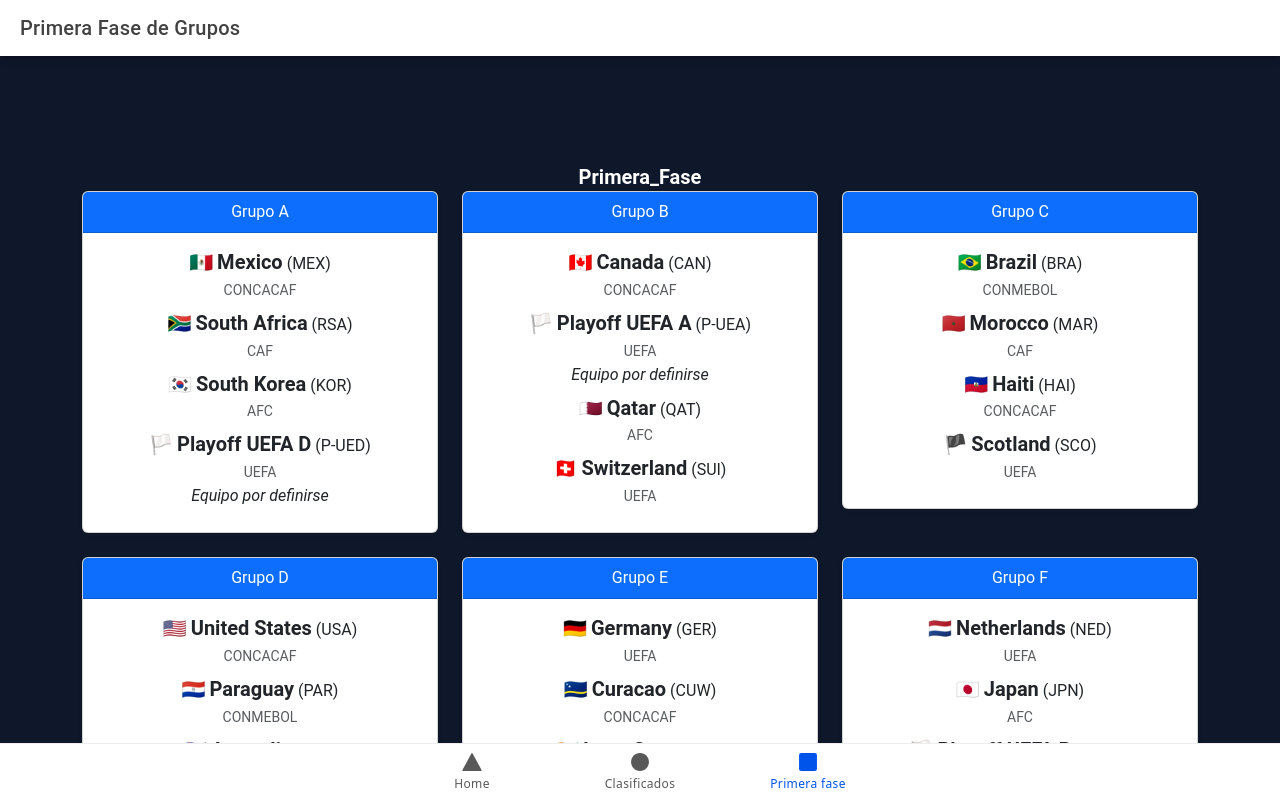
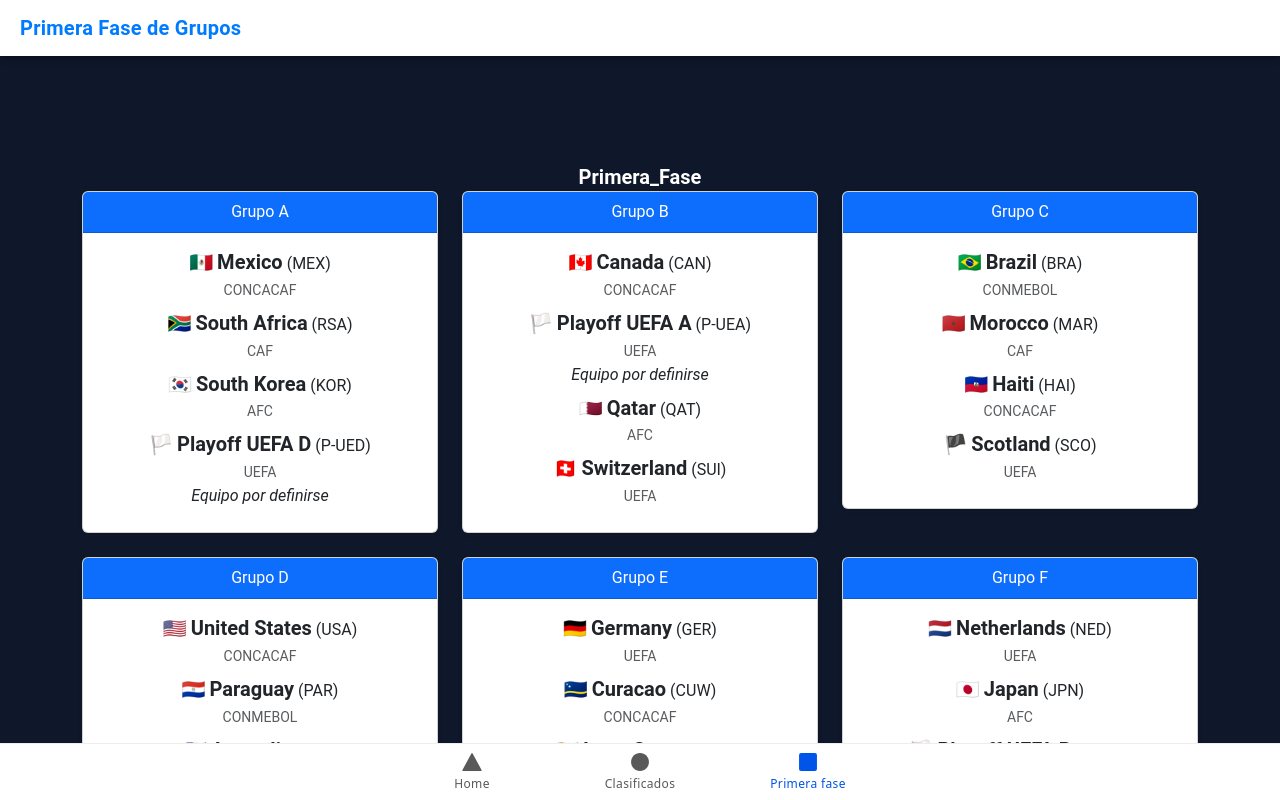
Before and after one commit to moleculax/fifaproapp, a React (Vite) app: page /primerafase in a window 1280 px wide. Built offline with nearby package versions, Linux system fonts and the light colour scheme.

Commit message:
fifaproapp revision

```diff
--- a/src/components/PrimeraFase.tsx
+++ b/src/components/PrimeraFase.tsx
@@ -1,7 +1,7 @@
 import { IonContent, IonHeader, IonPage, IonTitle, IonToolbar } from '@ionic/react';
 import PrimeraFaseDeGrupo from '../components/PrimeraFaseDeGrupo';
-import '../pages/FaseUno.css';
-
+// import '../pages/FaseUno.css';
+import "../css/FaseUno.css"
 const PrimeraFase: React.FC = () => {
   return (
     <IonPage>
--- a/src/components/PrimeraFaseDeGrupo.tsx
+++ b/src/components/PrimeraFaseDeGrupo.tsx
@@ -1,4 +1,4 @@
-import './ExploreContainer.css';
+import '../css/ExploreContainer.css';
 import React, { useEffect, useState } from 'react';
 import { IonContent, useIonViewDidEnter } from '@ionic/react';
 import { ContainerProps, PrimeraFaseDeGrupos } from './../models/ClasificadosMundial.models';
--- /dev/null
+++ b/src/css/FaseUno.css
@@ -0,0 +1,4 @@
+ion-title {
+  color: #007bff; /* Azul corporativo */
+  font-weight: bold;
+}
--- a/src/pages/Home.tsx
+++ b/src/pages/Home.tsx
@@ -4,8 +4,8 @@
     , IonRow, IonCol, IonCard
     , IonCardHeader
     , IonCardTitle, IonCardContent, useIonRouter } from '@ionic/react';
-import './Home.css';
-
+// import '../css/Home.css';
+import "../css/Home.css";
 const Home: React.FC = () => {
 
     const router = useIonRouter();
```
Also changed, not shown: src/css/ExploreContainer.css (renamed from src/components/ExploreContainer.css), src/css/Home.css (renamed from src/pages/Home.css), src/pages/FaseUno.css (deleted).
